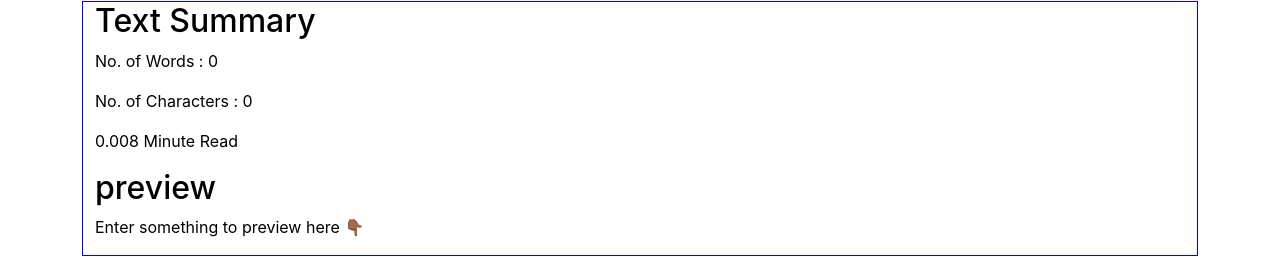
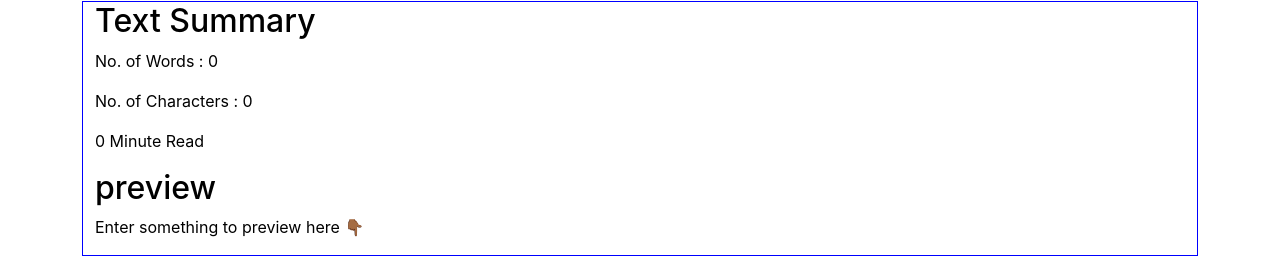
Before and after one commit to shubhamkumar5051/Convert-Case, a React (Create React App) app: page / in a window 1280 px wide. Shown: the part 436-693 px from the top of the page. Built offline with nearby package versions, Linux system fonts and the light colour scheme.

Commit message:
fix minutes read

```diff
--- a/src/components/TextForm.js
+++ b/src/components/TextForm.js
@@ -120,7 +120,13 @@ export default function TextForm(props) {
           }
         </p>
         <p>No. of Characters : {text.length}</p>
-        <p>{0.008 * text.split(" ").length} Minute Read</p>
+        <p>
+          {0.008 *
+            text.split(" ").filter((element) => {
+              return element.length !== 0;
+            }).length}{" "}
+          Minute Read
+        </p>
         <h2>preview</h2>
         <p>{text.length > 0 ? text : "Enter something to preview here 👇🏾"}</p>
       </div>
```
